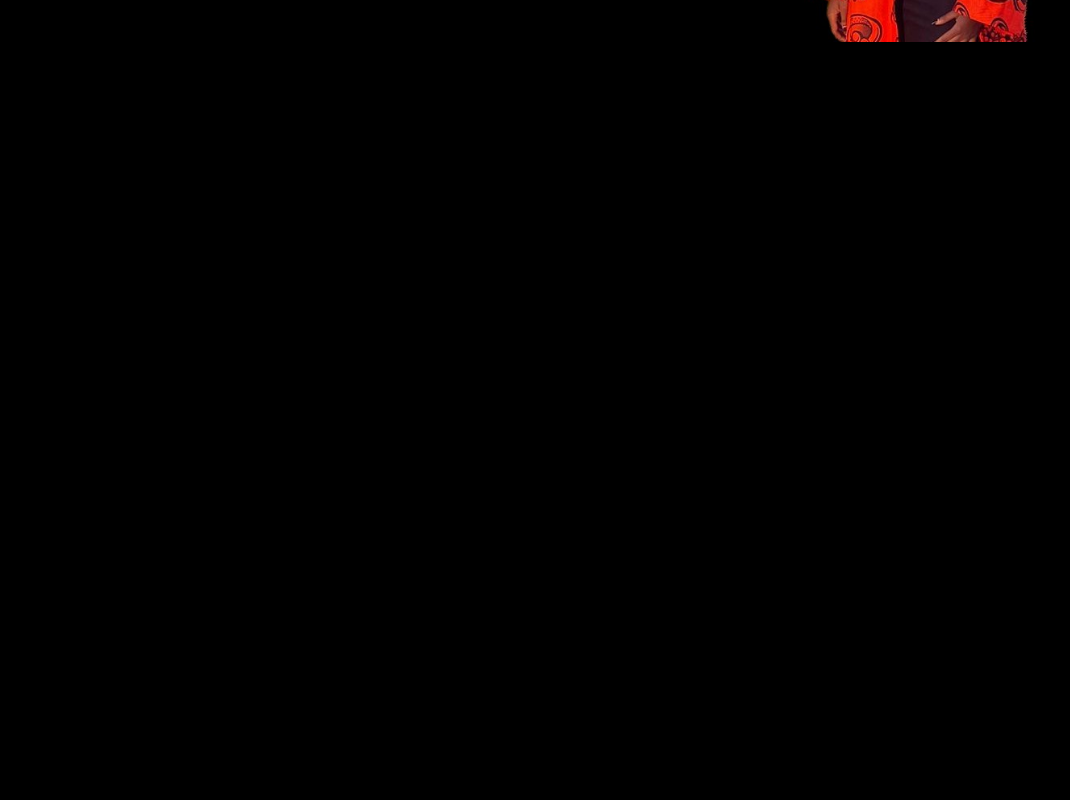
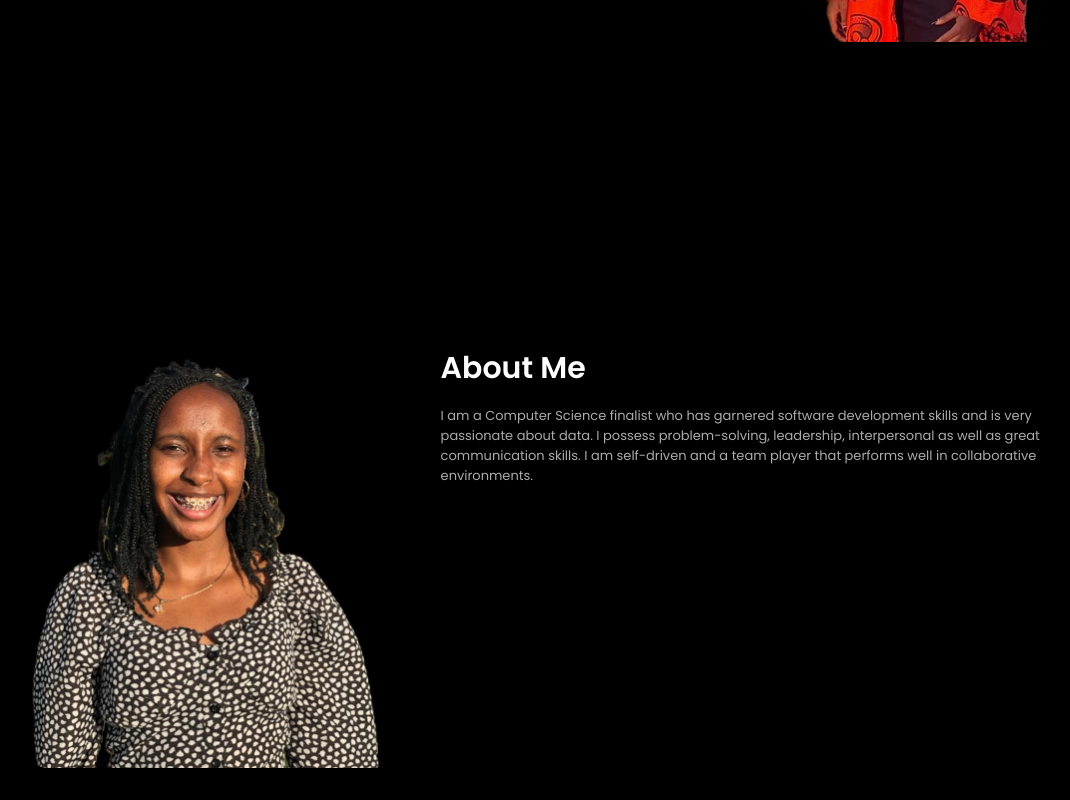
Before and after one commit to muiruriiii/my-react-portfolio, a React (Create React App) app: page / in a window 1280 px wide. Shown: the part 474-1274 px from the top of the page, without its empty margins (97-1167 px from the left). Before the commit the page ends 800 px from the top, so only its background shows below. Built offline with nearby package versions, Linux system fonts and the light colour scheme.

Commit message:
feat(elements): add about column layout

```diff
--- a/src/App.js
+++ b/src/App.js
@@ -1,9 +1,11 @@
 import Header from "./components/Header/header";
+import About from "./components/About/about";
 
 function App() {
   return (
     <div className="App">
         <Header/>
+        <About/>
     </div>
   );
 }
--- a/src/components/About/about.css
+++ b/src/components/About/about.css
@@ -10,3 +10,28 @@
     justify-content: space-between;
     flex-wrap: wrap;
 }
+/*Column Layout*/
+.about-col-1 {
+    flex-basis: 35%;
+}
+
+.about-col-2 {
+    flex-basis: 60%;
+}
+
+.about-col-1 img {
+    width: 100%;
+    margin-bottom: 5px;
+    border-radius: 15px;
+}
+
+.subtitle {
+    font-size: 30px;
+    font-weight: 600;
+    color: #ffffff;
+    margin-bottom: 15px;
+}
+
+.about-col-2 p {
+    font-size: 13px;
+}
--- a/src/components/About/about.js
+++ b/src/components/About/about.js
@@ -1,5 +1,6 @@
 import React from "react";
 import './about.css';
+import about from '../../assets/about-background.jpeg';
 
 const About = () => {
 
@@ -7,7 +8,19 @@ const About = () => {
         <section id="about">
             <div className="container">
                 <div className="row">
+                    <div className="about-col-1">
+                        <img src={about} alt="About background" />
+                    </div>
+                    <div className="about-col-2">
+                        <h1 className="subtitle">About Me</h1>
+                        <p>
+                            I am a Computer Science finalist who has garnered software development skills and is very
+                            passionate about data.
+                            I possess problem-solving, leadership, interpersonal as well as great communication skills.
+                            I am self-driven and a team player that performs well in collaborative environments.
+                        </p>
 
+                    </div>
                 </div>
             </div>
         </section>
```
Also changed, not shown: src/assets/about-background.jpeg (added).
